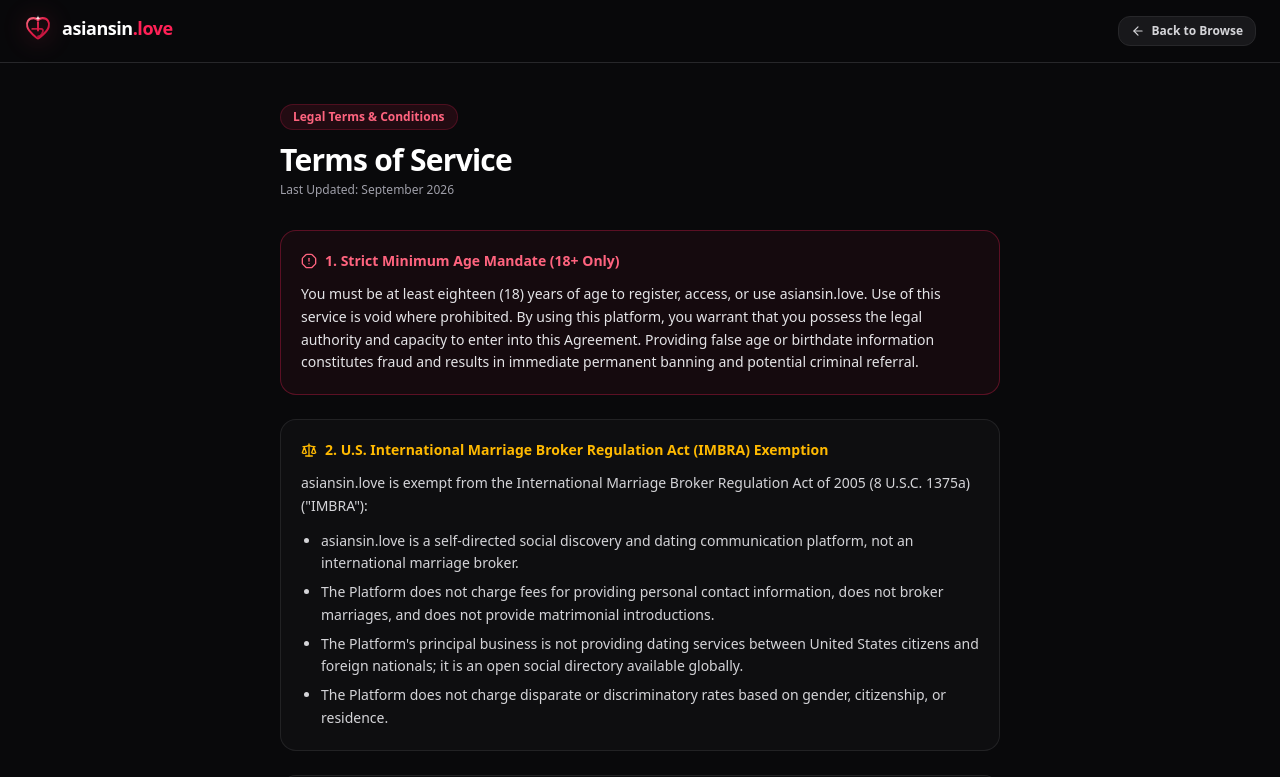
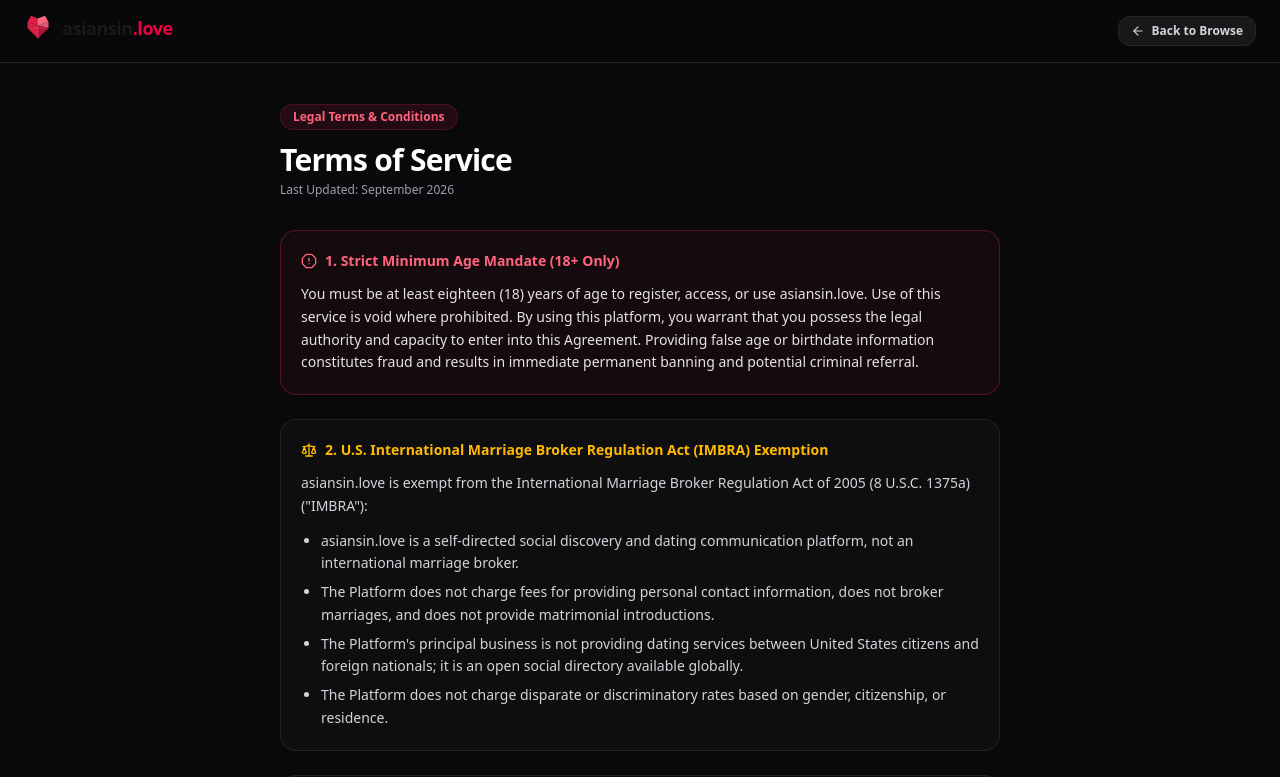
Before and after one commit to sandschristopher-png/asiansin-love, a Next.js app: page /terms in a window 1280 px wide. Shown: the top 777 px of the page. Built offline with nearby package versions, Linux system fonts and the light colour scheme.

Commit message:
design: enlarge and refine minimal prism faceted heart logo geometry

```diff
--- /dev/null
+++ b/app/icon.tsx
@@ -0,0 +1,40 @@
+import { ImageResponse } from 'next/og'
+
+export const runtime = 'edge'
+export const size = { width: 48, height: 48 }
+export const contentType = 'image/png'
+
+export default function Icon() {
+  return new ImageResponse(
+    (
+      <div
+        style={{
+          width: '100%',
+          height: '100%',
+          display: 'flex',
+          alignItems: 'center',
+          justifyContent: 'center',
+          background: '#ffffff',
+          borderRadius: '12px',
+        }}
+      >
+        <svg
+          width="36"
+          height="36"
+          viewBox="0 0 32 32"
+          fill="none"
+        >
+          {/* Facets */}
+          <polygon points="16,5 8,2 4,9 16,13" fill="#e11d48" />
+          <polygon points="16,13 4,9 4,16 16,13" fill="#f43f5e" />
+          <polygon points="16,5 24,2 28,9 16,13" fill="#fb7185" />
+          <polygon points="16,13 28,9 28,16 16,13" fill="#fda4af" />
+          <polygon points="16,13 4,16 16,28" fill="#e11d48" />
+          <polygon points="16,13 28,16 16,28" fill="#be123c" />
+          <line x1="16" y1="5" x2="16" y2="28" stroke="rgba(255,255,255,0.3)" strokeWidth="1" />
+        </svg>
+      </div>
+    ),
+    { ...size }
+  )
+}
--- a/components/Logo.tsx
+++ b/components/Logo.tsx
@@ -6,72 +6,76 @@ interface LogoProps {
   showText?: boolean
 }
 
-export function Logo({
-  className = "h-8 w-8",
-  textSize = "text-xl",
-  showText = true,
-}: LogoProps) {
+export function Logo({ className = "h-7 w-7", textSize = "text-base", showText = true }: LogoProps) {
   return (
-    <div className="inline-flex items-center gap-2.5 select-none group">
-      {/* Proprietary AIL Monogram Crest */}
+    <div className="inline-flex items-center gap-2.5 select-none">
+      {/* Scaled & Reshaped Minimal Prism Heart */}
       <div className={`relative shrink-0 flex items-center justify-center ${className}`}>
         <svg
-          viewBox="0 0 44 44"
+          viewBox="0 0 32 32"
           fill="none"
           xmlns="http://www.w3.org/2000/svg"
-          className="h-full w-full drop-shadow-[0_2px_12px_rgba(244,63,94,0.4)] transition-transform duration-300 group-hover:scale-105"
+          className="w-full h-full drop-shadow-xs"
         >
+          {/* Subtle Outer Boundary Gradient */}
           <defs>
-            <linearGradient id="ail-linear-glow" x1="6" y1="4" x2="38" y2="40" gradientUnits="userSpaceOnUse">
-              <stop offset="0%" stopColor="#FB7185" />
-              <stop offset="45%" stopColor="#E11D48" />
-              <stop offset="100%" stopColor="#BE123C" />
+            <linearGradient id="prism-left-light" x1="16" y1="5" x2="3" y2="22" gradientUnits="userSpaceOnUse">
+              <stop stopColor="#f43f5e" />
+              <stop offset="1" stopColor="#e11d48" />
             </linearGradient>
-            <linearGradient id="ail-spark-glow" x1="20" y1="2" x2="24" y2="10" gradientUnits="userSpaceOnUse">
-              <stop offset="0%" stopColor="#FFFFFF" />
-              <stop offset="100%" stopColor="#FECDD3" />
+            <linearGradient id="prism-right-light" x1="16" y1="5" x2="29" y2="22" gradientUnits="userSpaceOnUse">
+              <stop stopColor="#fb7185" />
+              <stop offset="1" stopColor="#f43f5e" />
+            </linearGradient>
+            <linearGradient id="prism-base-deep" x1="16" y1="14" x2="16" y2="28" gradientUnits="userSpaceOnUse">
+              <stop stopColor="#be123c" />
+              <stop offset="1" stopColor="#9f1239" />
             </linearGradient>
           </defs>
 
-          {/* Outer Monogram Heart Frame (A-ribbon contours) */}
-          <path
-            d="M22 38.5C21.3 38.5 7.5 28.6 5.2 20.2C3.1 12.8 7.2 6.5 14.8 6.5C18.6 6.5 20.9 8.6 22 9.8C23.1 8.6 25.4 6.5 29.2 6.5C36.8 6.5 40.9 12.8 38.8 20.2C36.5 28.6 22.7 38.5 22 38.5Z"
-            stroke="url(#ail-linear-glow)"
-            strokeWidth="3.2"
-            strokeLinecap="round"
-            strokeLinejoin="round"
+          {/* Facet 1: Upper Left Lobe */}
+          <polygon
+            points="16,13 4,9 4,16 16,13"
+            fill="url(#prism-left-light)"
+            opacity="0.9"
+          />
+          <polygon
+            points="16,5 8,2 4,9 16,13"
+            fill="#e11d48"
           />
 
-          {/* Integrated 'I' Center Core with Heart V-Intersection */}
-          <path
-            d="M22 13V26"
-            stroke="url(#ail-linear-glow)"
-            strokeWidth="3"
-            strokeLinecap="round"
+          {/* Facet 2: Upper Right Lobe (Catching highlight) */}
+          <polygon
+            points="16,5 24,2 28,9 16,13"
+            fill="url(#prism-right-light)"
+          />
+          <polygon
+            points="16,13 28,9 28,16 16,13"
+            fill="#fb7185"
+            opacity="0.85"
           />
 
-          {/* Integrated 'A' Crossbar flowing smoothly into the 'L' base cradle */}
-          <path
-            d="M13 23.5H27C29.2 23.5 30.5 25.5 29.5 28L28.2 30.8C27 33.2 24.5 35 22 35"
-            stroke="url(#ail-linear-glow)"
-            strokeWidth="2.8"
-            strokeLinecap="round"
-            strokeLinejoin="round"
-            strokeOpacity="0.85"
+          {/* Facet 3: Lower Left Taper */}
+          <polygon
+            points="16,13 4,16 16,28"
+            fill="#e11d48"
           />
 
-          {/* Radiant 4-point Spark Star topping the 'I' */}
-          <path
-            d="M22 2C22 5 24 6.5 26.5 6.5C24 6.5 22 8 22 11C22 8 20 6.5 17.5 6.5C20 6.5 22 5 22 2Z"
-            fill="url(#ail-spark-glow)"
+          {/* Facet 4: Lower Right Taper (Shadow plane creating 3D depth) */}
+          <polygon
+            points="16,13 28,16 16,28"
+            fill="url(#prism-base-deep)"
           />
+
+          {/* Subtle Crisp Edge Lines */}
+          <line x1="16" y1="5" x2="16" y2="28" stroke="rgba(255,255,255,0.22)" strokeWidth="0.75" strokeLinecap="round" />
+          <line x1="4" y1="16" x2="28" y2="16" stroke="rgba(255,255,255,0.15)" strokeWidth="0.75" />
         </svg>
       </div>
 
-      {/* Modern Wordmark */}
       {showText && (
-        <span className={`font-black tracking-tight text-white ${textSize}`}>
-          asiansin<span className="text-rose-500">.love</span>
+        <span className={`font-bold tracking-tight text-stone-900 ${textSize}`}>
+          asiansin<span className="text-rose-600">.love</span>
         </span>
       )}
     </div>
```
